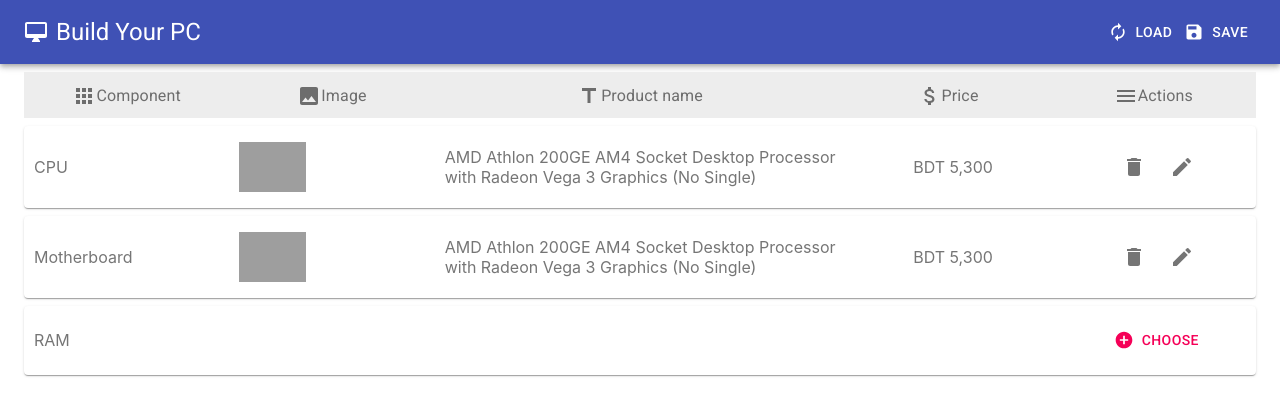
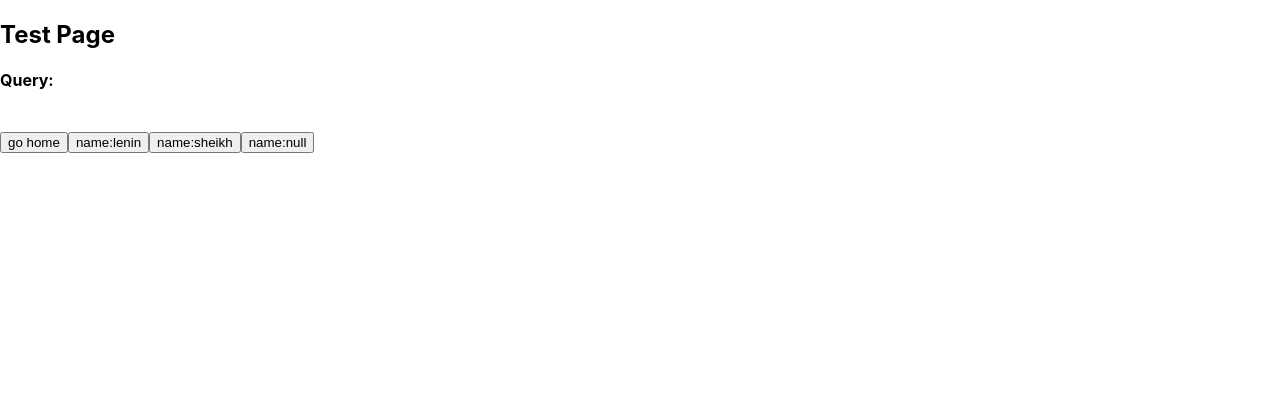
Before and after one commit to leninsheikh/desktop-builder, a React (Create React App) app: page /test in a window 1280 px wide. Shown: the top 416 px of the page. Built offline with nearby package versions, Linux system fonts and the light colour scheme; grey boxes are pictures that could not be loaded.

Commit message:
added react-router-dom and cleanup project

```diff
--- a/package.json
+++ b/package.json
@@ -11,6 +11,7 @@
     "prop-types": "^15.7.2",
     "react": "^16.13.1",
     "react-dom": "^16.13.1",
+    "react-router-dom": "^5.1.2",
     "react-scripts": "3.4.1"
   },
   "scripts": {
--- a/src/App.css
+++ /dev/null
@@ -1,38 +0,0 @@
-.App {
-  text-align: center;
-}
-
-.App-logo {
-  height: 40vmin;
-  pointer-events: none;
-}
-
-@media (prefers-reduced-motion: no-preference) {
-  .App-logo {
-    animation: App-logo-spin infinite 20s linear;
-  }
-}
-
-.App-header {
-  background-color: #282c34;
-  min-height: 100vh;
-  display: flex;
-  flex-direction: column;
-  align-items: center;
-  justify-content: center;
-  font-size: calc(10px + 2vmin);
-  color: white;
-}
-
-.App-link {
-  color: #61dafb;
-}
-
-@keyframes App-logo-spin {
-  from {
-    transform: rotate(0deg);
-  }
-  to {
-    transform: rotate(360deg);
-  }
-}
--- a/src/App.js
+++ b/src/App.js
@@ -1,10 +1,8 @@
 import React from 'react';
-import './App.css';
-import PcBuilder from "./components/pc-builder/PcBuilder";
-
+import Router from './router'
 function App() {
   return (
-    <PcBuilder/>
+    <Router/>
   );
 }
 
--- a/src/index.js
+++ b/src/index.js
@@ -1,6 +1,6 @@
 import React from 'react';
 import ReactDOM from 'react-dom';
-import './index.css';
+import './assets/css/index.css';
 import App from './App';
 import * as serviceWorker from './serviceWorker';
 
--- /dev/null
+++ b/src/pages/HomePage.js
@@ -0,0 +1,6 @@
+import React from "react";
+import PcBuilder from "../components/pc-builder/PcBuilder";
+
+export default () => {
+    return <PcBuilder />
+}
--- /dev/null
+++ b/src/pages/TestPage.js
@@ -0,0 +1,22 @@
+import React from "react";
+import {useHistory} from 'react-router-dom';
+import {useQuery} from "../services/RouterService";
+
+export default () => {
+    let history = useHistory();
+    const query = useQuery();
+    const name = query.get('name');
+    const bladeOfChaos = 'https://static1.srcdn.com/wordpress/wp-content/uploads/2018/04/God-of-War-4-Blades-of-Chaos.jpg';
+    return (
+        <>
+            <h2>Test Page</h2>
+            <h4>Query: {name}</h4>
+            { name ? <img src={bladeOfChaos} width='150px' height='auto' alt={''}/> : null}
+            <br/>
+            <button onClick={() => history.push('/')}> go home</button>
+            <button onClick={() => history.push('/test?name=lenin')}>name:lenin</button>
+            <button onClick={() => history.push('/test?name=sheikh')}>name:sheikh</button>
+            <button onClick={() => history.push('/test')}>name:null</button>
+        </>
+    )
+}
--- /dev/null
+++ b/src/router/index.js
@@ -0,0 +1,24 @@
+import React from "react";
+import {
+    BrowserRouter as Router,
+    Switch,
+    Route,
+} from "react-router-dom";
+
+import HomePage from "../pages/HomePage";
+import TestPage from "../pages/TestPage";
+
+export default () => {
+    return (
+        <Router>
+            <Switch>
+                <Route exact path='/'>
+                    <HomePage/>
+                </Route>
+                <Route  path='/test'>
+                    <TestPage/>
+                </Route>
+            </Switch>
+        </Router>
+    )
+}
--- /dev/null
+++ b/src/services/RouterService.js
@@ -0,0 +1,5 @@
+import { useLocation } from 'react-router-dom';
+
+export const useQuery = () => {
+    return new URLSearchParams(useLocation().search);
+};
```
Also changed, not shown: src/assets/css/index.css (renamed from src/index.css), src/logo.svg (deleted), 1 other file (tests, documents, lock files or other folders).
